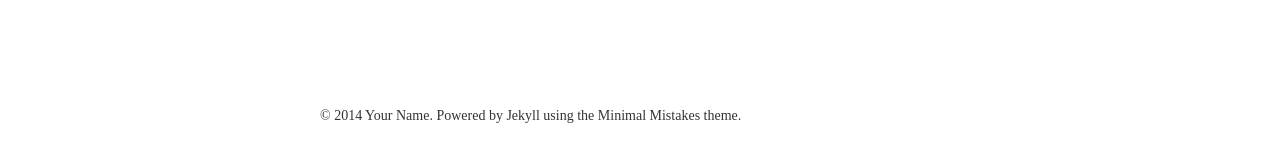
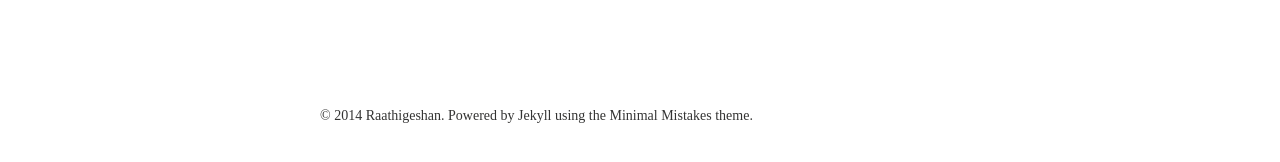
Before and after one commit to Raathigesh/Raathigesh.github.io, a Jekyll site: the page built from index.md, in a window 1280 px wide. Shown: the part 544-706 px from the top of the page. Built offline with Jekyll 4.4.1, drawn with Linux system fonts in a browser that asks for light colours; nearby versions of some CDN libraries; some web fonts are replaced.

Commit message:
Small Adjustments

```diff
--- a/_config.yml
+++ b/_config.yml
@@ -26,9 +26,9 @@
 
 # Site owner
 owner:
-  name: Your Name
+  name: Raathigeshan
   avatar: bio-photo.jpg
-  bio: "Describe your self."
+  bio: "I Code Stuff"
   email: raathigesh92@gmail.com
   disqus-shortname:
   twitter: Raathigeshan
```
